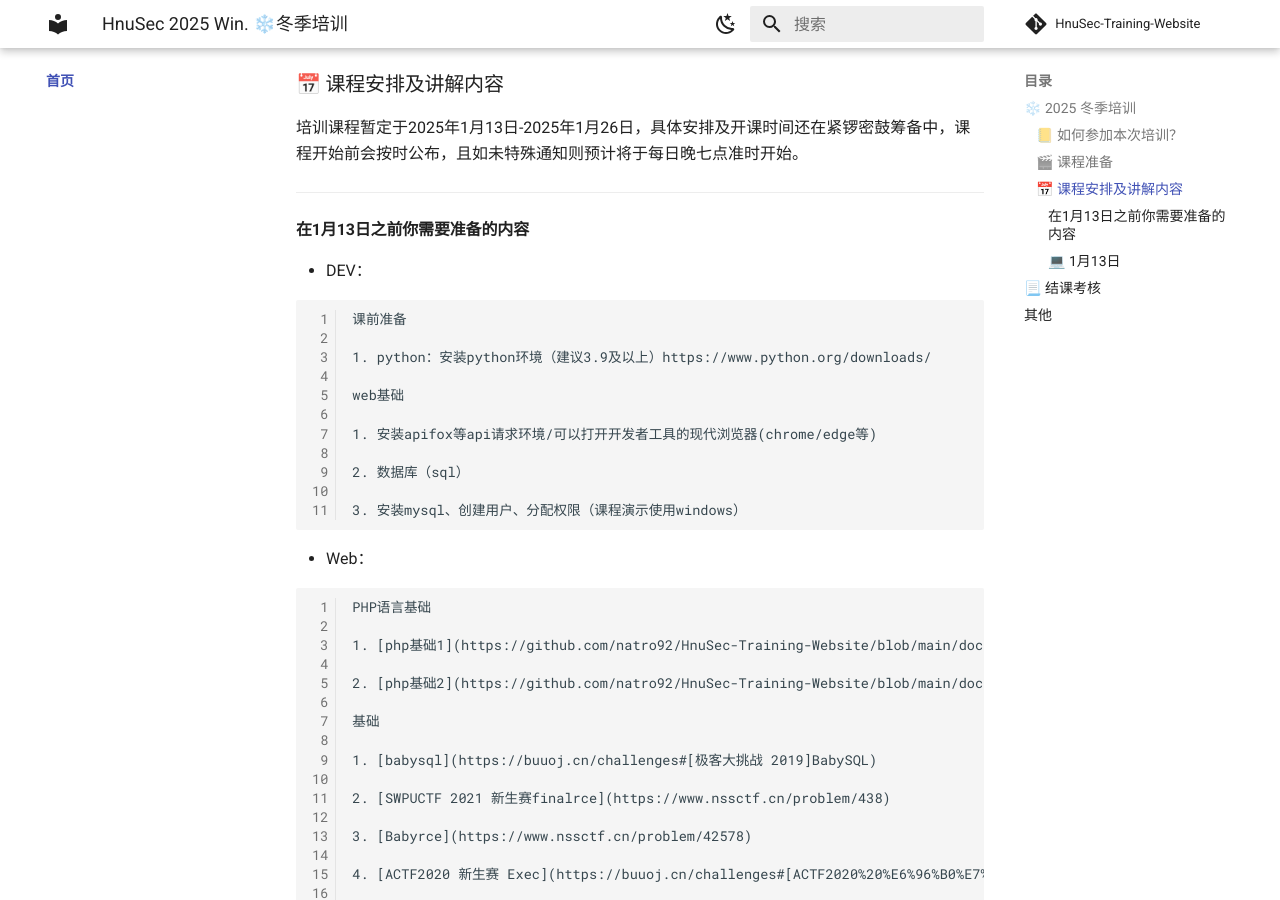
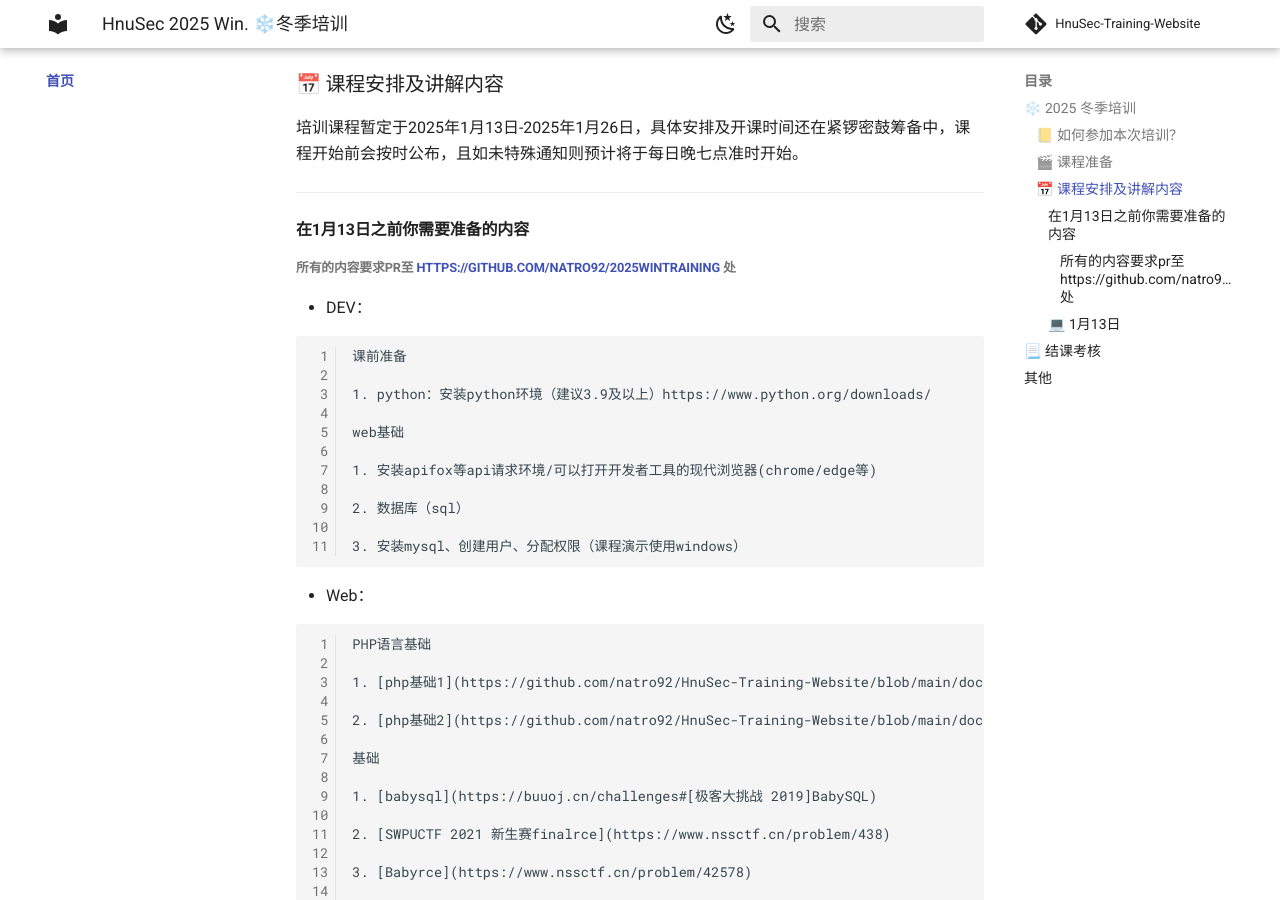
Before and after one commit to natro92/HnuSec-Training-Website, an MkDocs documentation site: the page built from docs/index.md, in a window 1280 px wide and 900 px high, scrolled down 1222 px. Built offline with MkDocs 1.6.1 and Material for MkDocs 9.7.7, drawn with Linux system fonts in a browser that asks for light colours; comment, search, counter and statistics services are not loaded.

Commit message:
Update index.md

````diff
--- a/docs/index.md
+++ b/docs/index.md
@@ -41,6 +41,8 @@
 -----
 
 #### 在1月13日之前你需要准备的内容
+
+##### 所有的内容要求pr至 https://github.com/natro92/2025WinTraining 处
 - DEV：
 
 ```
````
